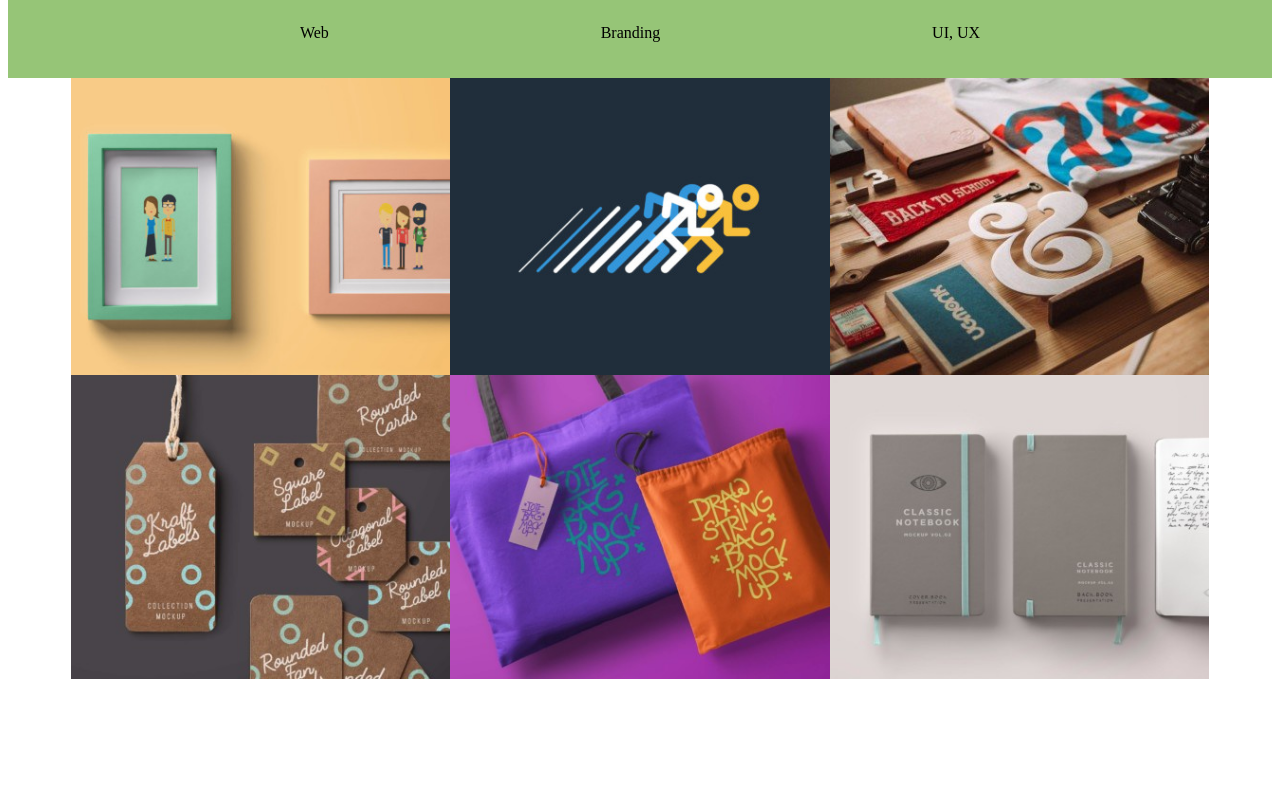
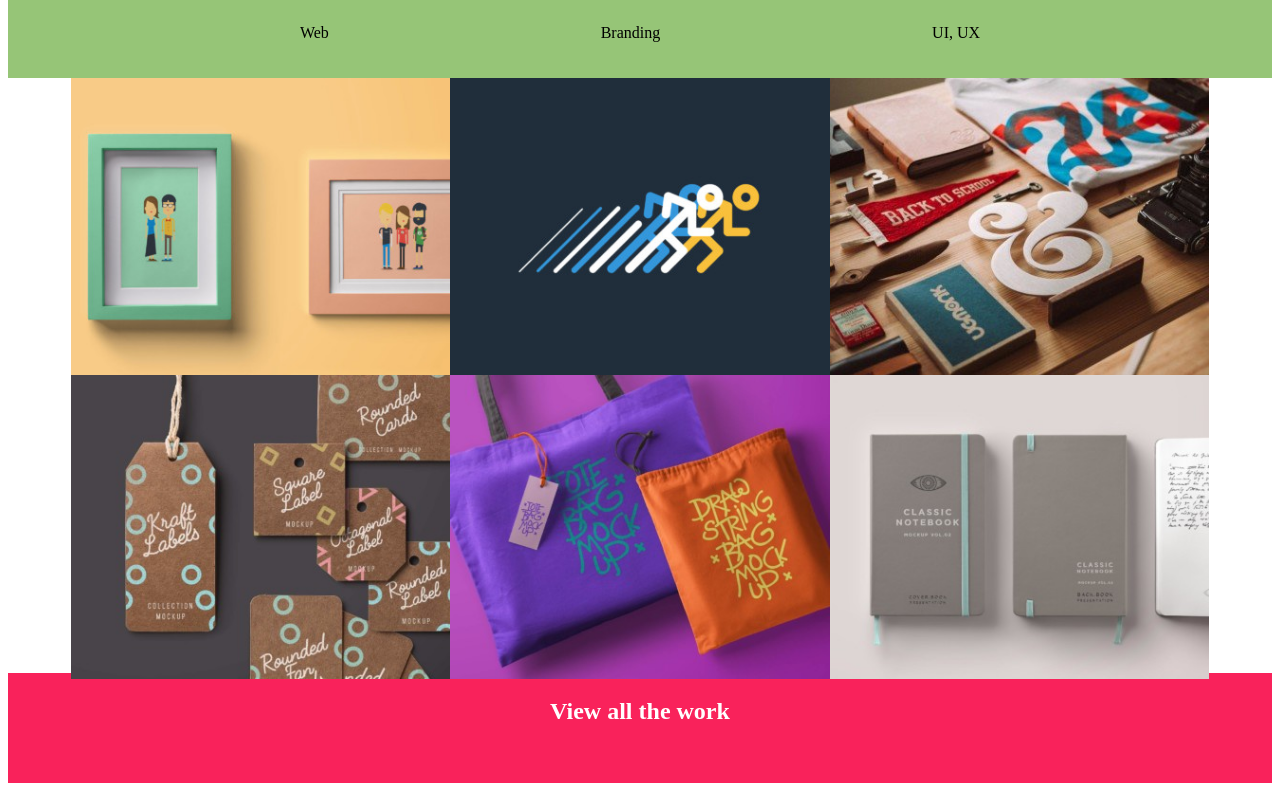
Before and after one commit to leamusa/proj-html-vuejs, a Vue app: page / in a window 1280 px wide. Shown: the part 1690-2481 px from the top of the page. Before the commit the page ends 2373 px from the top, so only its background shows below. Built offline with nearby package versions, Linux system fonts and the light colour scheme.

Commit message:
view all the work with toggle

```diff
--- a/src/App.vue
+++ b/src/App.vue
@@ -15,9 +15,9 @@ export default {
     AppAboutMe,
     AppFooter,
     AppWhyWorkWithMe,
-    AppViewAllWork,
     AppRecentWork,
     AppPhotoCards,
+    AppViewAllWork,
   },
 };
 </script>
@@ -27,9 +27,9 @@ export default {
   <AppAboutMe />
   <AppFooter />
   <AppWhyWorkWithMe />
-  <AppViewAllWork />
   <AppRecentWork />
   <AppPhotoCards />
+  <AppViewAllWork />
 </template>
 
 <style></style>
--- a/src/components/AppAboutMe.vue
+++ b/src/components/AppAboutMe.vue
@@ -32,5 +32,6 @@ export default {
   padding: 20px;
   text-align: center;
   max-width: 100%;
+  color: #fff;
 }
 </style>
--- a/src/components/AppPhotoCards.vue
+++ b/src/components/AppPhotoCards.vue
@@ -37,7 +37,6 @@ export default {
   display: flex;
   flex-wrap: wrap;
   justify-content: center;
-  padding: 0;
 }
 
 .photo-card {
--- a/src/components/AppViewAllWork.vue
+++ b/src/components/AppViewAllWork.vue
@@ -1,5 +1,37 @@
+<template>
+  <div class="view-all-work">
+    <h2 @click="toggleContent">View all the work</h2>
+    <div v-if="showContent" class="additional-content"></div>
+  </div>
+</template>
+
 <script>
 export default {
   name: "AppViewAllWork",
+  data() {
+    return {
+      showContent: false,
+    };
+  },
+  methods: {
+    toggleContent() {
+      this.showContent = !this.showContent;
+    },
+  },
 };
 </script>
+
+<style scoped>
+.view-all-work {
+  text-align: center;
+  background-color: #f9225b;
+  max-width: 100%;
+  height: 100px;
+  padding: 5px;
+  color: #ffff;
+}
+
+.view-all-work h2 {
+  cursor: pointer; /* Imposta il cursore a forma di mano quando si passa sopra al titolo */
+}
+</style>
```
